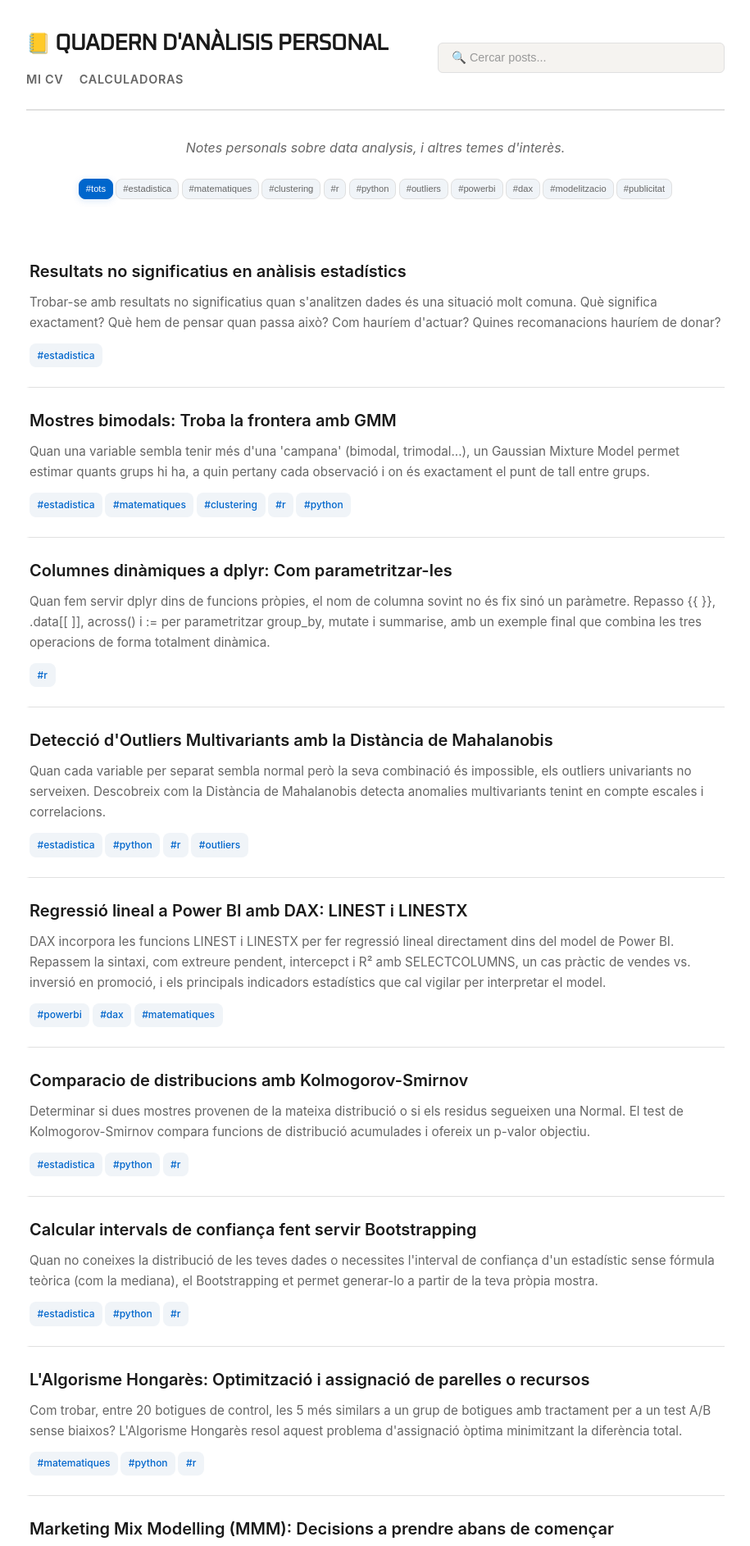
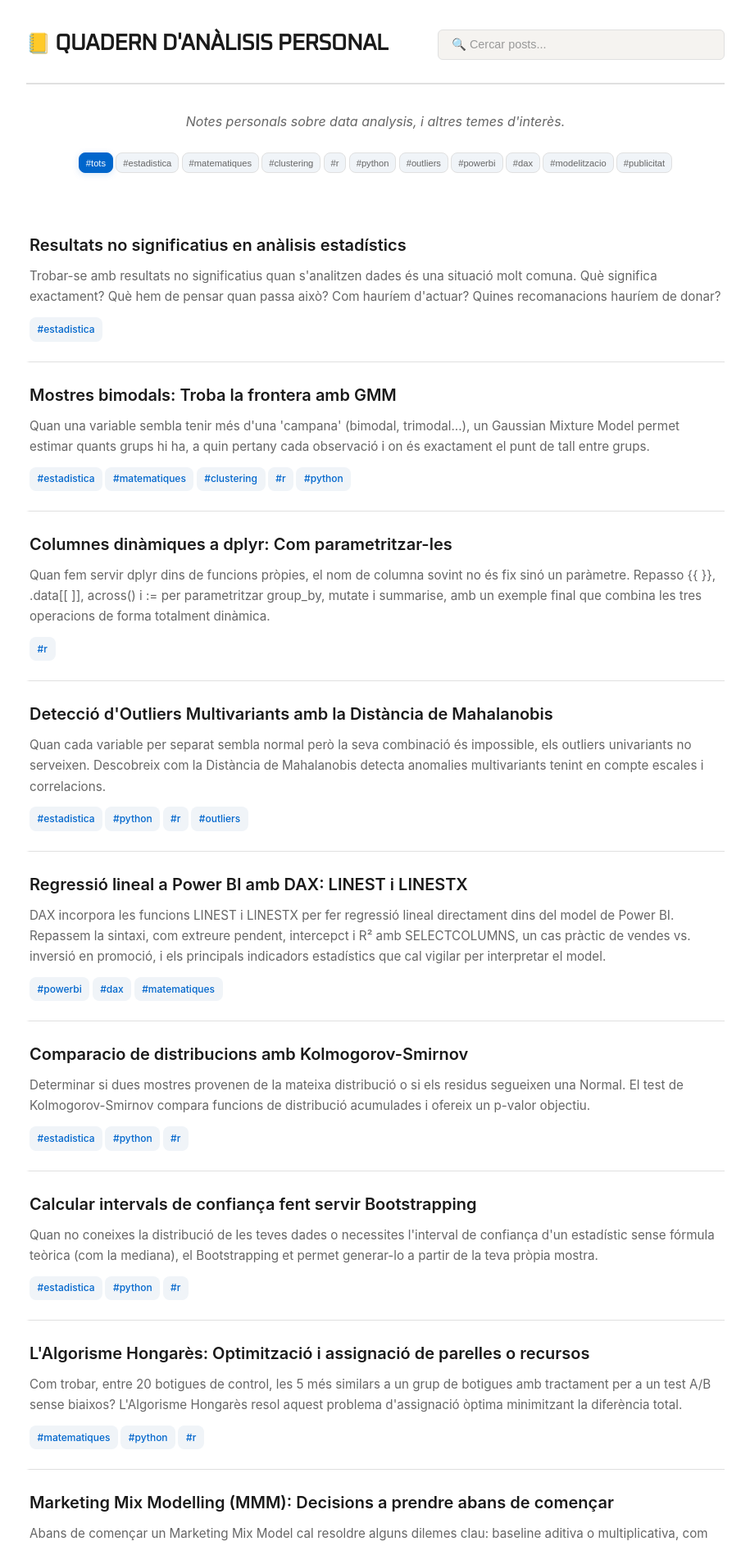
Before and after one commit to alberthr/alberthr.github.io, a Jekyll site: the page built from index.html, in a window 1280 px wide. Shown: the top 1886 px of the page at 82% size, without its empty margins (182-1097 px from the left). Built offline with Jekyll 4.4.1, drawn with Linux system fonts in a browser that asks for light colours.

Commit message:
Revert "links hotzontals"
This reverts commit 911c8e86688e3d1d4cac996e9df84de079d1fc9c.

```diff
--- a/_layouts/default.html
+++ b/_layouts/default.html
@@ -6,15 +6,7 @@
 
   <div class="site-wrapper">
     <header>
-	  <div class="branding-container">
       <a href="{{ '/' | relative_url }}" class="site-title">{{ site.title }}</a>
-
-		<div class="custom-nav-links">
-		  <a href="{{ '/cv/' | relative_url }}">Mi CV</a>
-		  <a href="{{ '/calculadores/' | relative_url }}">Calculadoras</a>
-		</div>
-	  </div>
-
       <div class="search-container">
         <input
           type="text"
--- a/assets/css/style.css
+++ b/assets/css/style.css
@@ -61,13 +61,6 @@ header {
   gap: 1rem;
 }
 
-/* NUEVO: Agrupador del título y los links */
-.branding-container {
-  display: flex;
-  flex-direction: column;
-  gap: 0.3rem;
-}
-
 .site-title {
   font-family: "Oxanium", -apple-system, BlinkMacSystemFont, "Segoe UI", "Roboto", sans-serif;
   font-weight: 700;
@@ -88,28 +81,6 @@ header {
 .site-title:hover {
   color: var(--accent-color);
 }
-
-/* NUEVO: Estilos para los enlaces horizontales */
-.custom-nav-links {
-  display: flex;
-  gap: 1.2rem;
-  margin-top: 0.2rem;
-}
-
-.custom-nav-links a {
-  font-size: 0.9rem;
-  font-weight: 600;
-  color: var(--text-muted); /* Color gris elegante por defecto */
-  text-transform: uppercase;
-  letter-spacing: 0.05em;
-  transition: color 0.2s ease;
-}
-
-.custom-nav-links a:hover {
-  color: var(--accent-color); /* Cambia al azul de tu blog al pasar el cursor */
-  text-decoration: underline;
-}
-
 
 /* Barra de cerca */
 .search-container {
```
Lines whose indentation alone changed are shown as unchanged.
